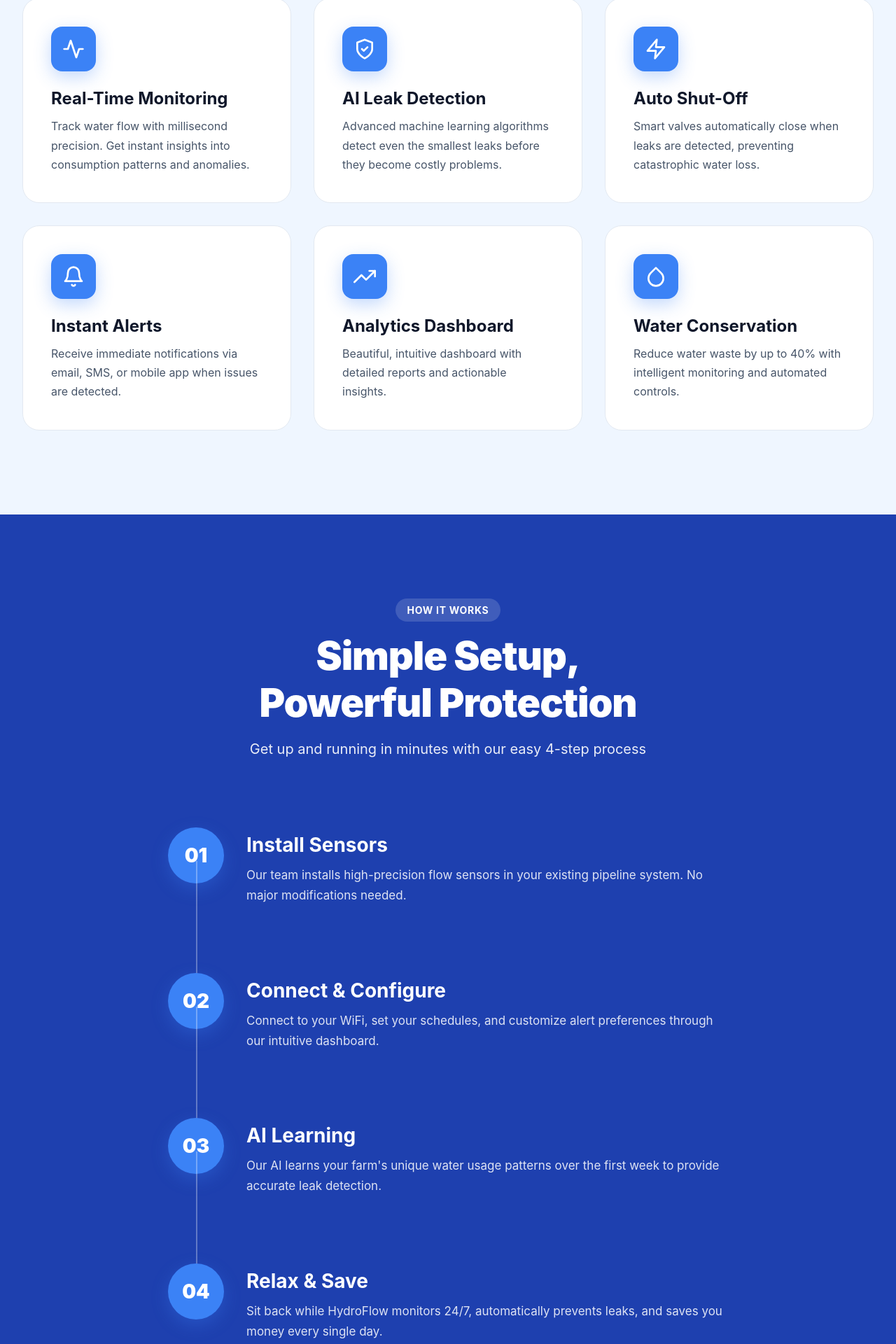
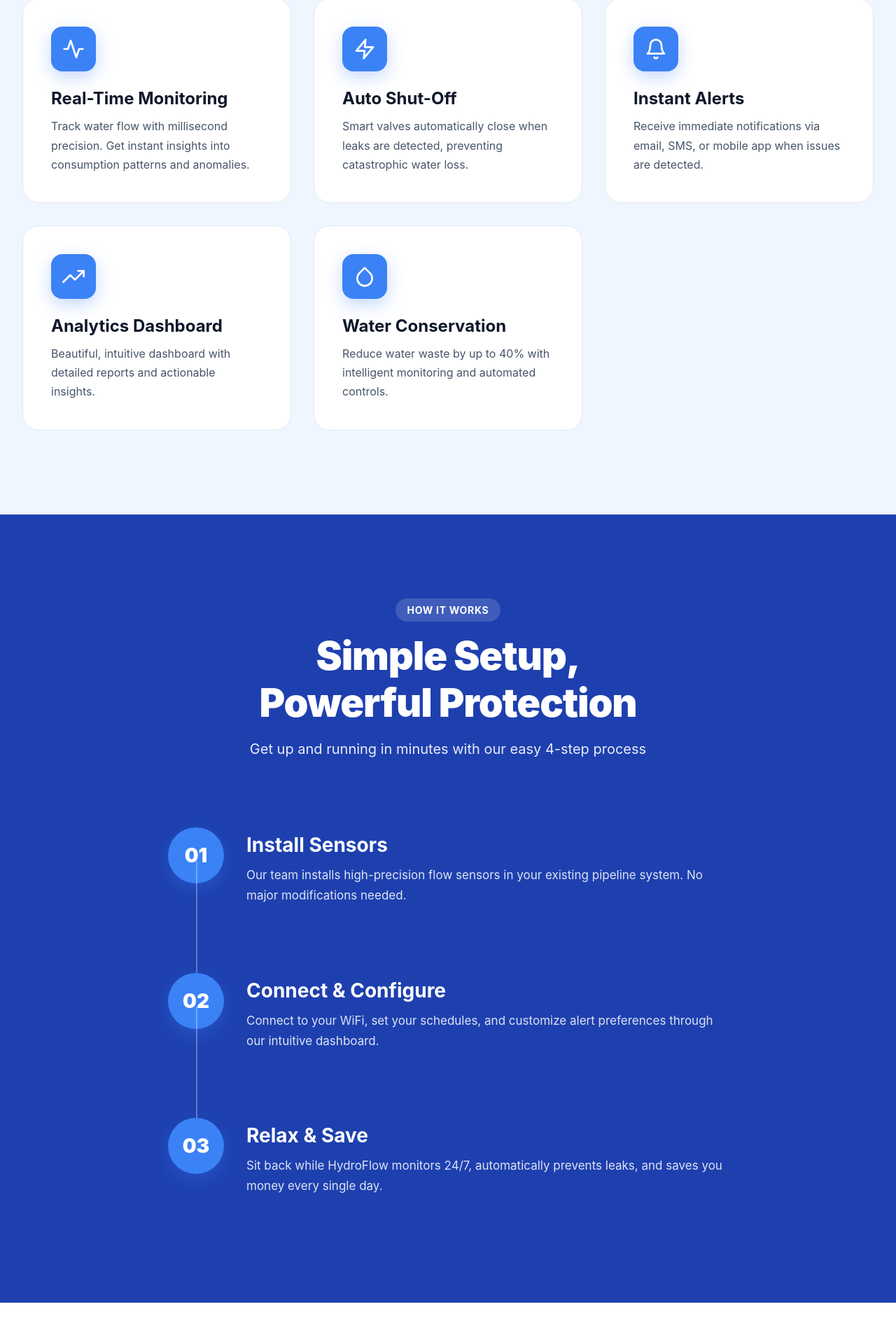
Before and after one commit to SudharsanDeepak/Hydro-FlowGauge, a React (Vite) app: page / in a window 1280 px wide. Shown: the part 1250-3170 px from the top of the page at 70% size. Built offline with nearby package versions, Linux system fonts and the light colour scheme.

Commit message:
updated landing page

```diff
--- a/src/pages/LandingPro.jsx
+++ b/src/pages/LandingPro.jsx
@@ -293,12 +293,6 @@ export default function LandingPro() {
                             delay={0}
                         />
                         <FeatureCard
-                            icon={<ShieldCheckIcon className="feature-icon" />}
-                            title="AI Leak Detection"
-                            description="Advanced machine learning algorithms detect even the smallest leaks before they become costly problems."
-                            delay={100}
-                        />
-                        <FeatureCard
                             icon={<ZapIcon className="feature-icon" />}
                             title="Auto Shut-Off"
                             description="Smart valves automatically close when leaks are detected, preventing catastrophic water loss."
@@ -362,17 +356,6 @@ export default function LandingPro() {
                         <div className="step">
                             <div className="step-number">03</div>
                             <div className="step-content">
-                                <h3 className="step-title">AI Learning</h3>
-                                <p className="step-description">
-                                    Our AI learns your farm's unique water usage patterns over the first week to provide accurate leak detection.
-                                </p>
-                            </div>
-                            <div className="step-line"></div>
-                        </div>
-
-                        <div className="step">
-                            <div className="step-number">04</div>
-                            <div className="step-content">
                                 <h3 className="step-title">Relax & Save</h3>
                                 <p className="step-description">
                                     Sit back while HydroFlow monitors 24/7, automatically prevents leaks, and saves you money every single day.
@@ -412,10 +395,6 @@ export default function LandingPro() {
                             <div className="free-feature">
                                 <CheckIcon className="free-check" />
                                 <span>24/7 monitoring & support</span>
-                            </div>
-                            <div className="free-feature">
-                                <CheckIcon className="free-check" />
-                                <span>AI-powered leak detection</span>
                             </div>
                         </div>
                     </div>
```
